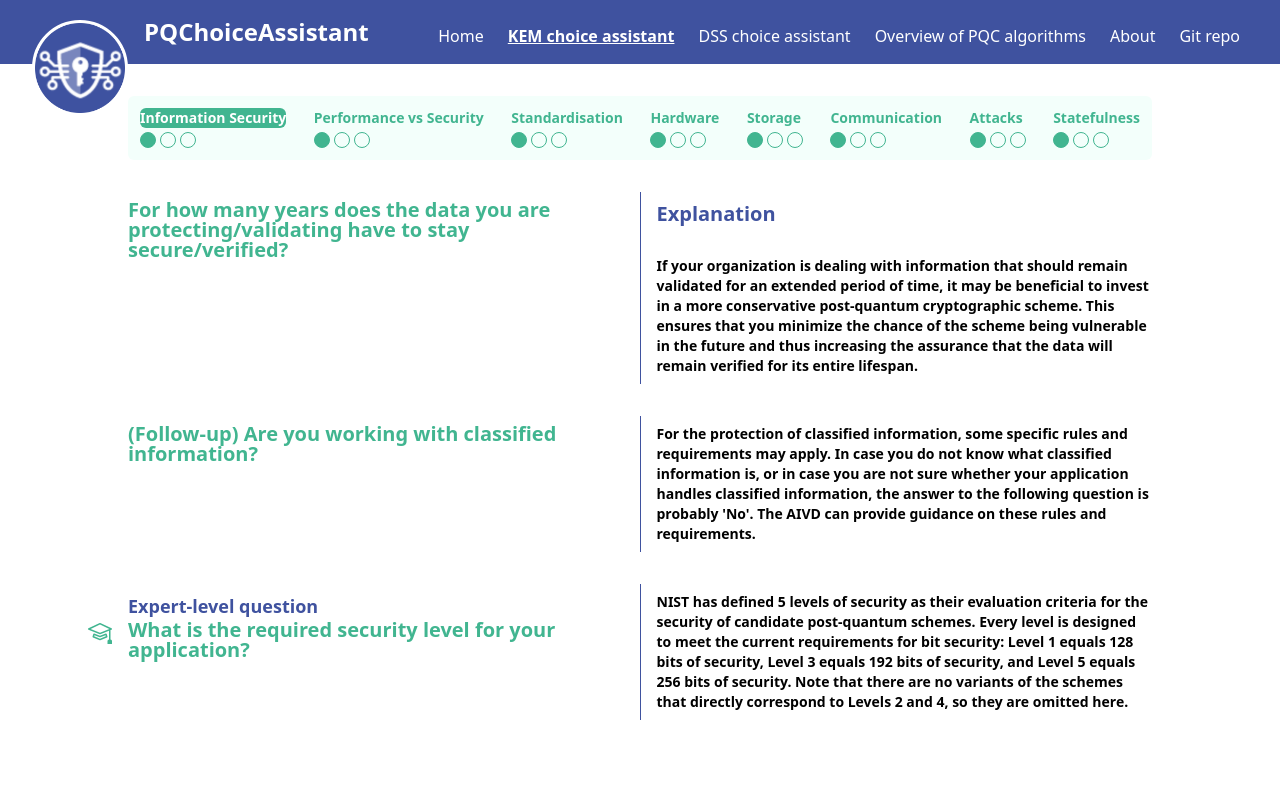
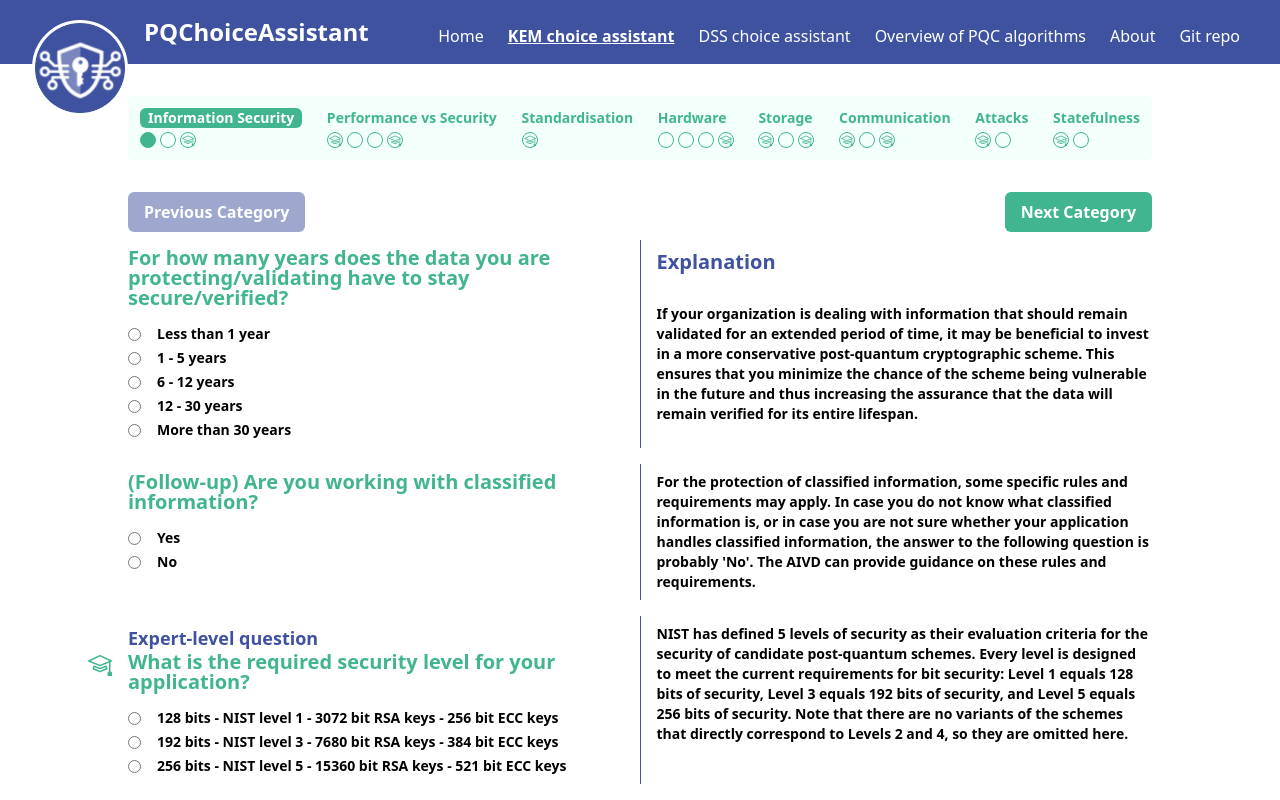
Before and after one commit to basvdl97/PQChoiceAssistant, a Vue app: page /kem in a window 1280 px wide. Built offline with nearby package versions, Linux system fonts and the light colour scheme.

Commit message:
desktop choice assistant: questoins/answers/next/prev/category/stepper

```diff
--- a/src/js/modules/generic/choice-assistant/ChoiceAssistantStandard.vue
+++ b/src/js/modules/generic/choice-assistant/ChoiceAssistantStandard.vue
@@ -2,16 +2,36 @@
     <!-- outer wrapper / spans full display to center the questionaire with some max width -->
     <div class="w-full relative flex justify-center mt-8">
         <!-- inner wrapper / contains the questionaire -->
-        <div class="w-full max-w-5xl flex flex-col gap-8">
+        <div class="w-full max-w-5xl">
             <!-- paginator -->
             <ChoiceAssistantStepperStandard
                 :questions="questions"
                 :current_question="current_question"
             />
 
+            <div class="mt-8 mb-2 w-full flex justify-between">
+                <!-- previous question button -->
+                <button
+                    @click="gotoPreviousCategory"
+                    :disabled="current_question[0] == 0"
+                    class="px-4 py-2 bg-primary text-white font-semibold rounded-md"
+                    :class="{ 'cursor-not-allowed opacity-50': current_question[0] == 0 }"
+                >
+                    Previous Category
+                </button>
 
-            <div v-for="question, i in questions[0].content" class="w-full flex gap-4">
+                <!-- next question button -->
+                <button
+                    @click="gotoNextCategory"
+                    :disabled="current_question[0] == questions.length - 1"
+                    class="px-4 py-2 bg-secondary text-white font-semibold rounded-md"
+                    :class="{ 'cursor-not-allowed opacity-50': current_question[0] == questions.length - 1 }"
+                >
+                    Next Category
+                </button>
+            </div>
 
+            <div v-for="question, i in questions[current_question[0]].content" class="w-full flex gap-4 mb-4  relative">
                 <!-- question & answers -->
                 <div class="flex-1 py-2">
                     <div v-if="question.expert_level" class="text-primary font-bold text-lg">
@@ -26,9 +46,20 @@
                         </div>
                         {{ question?.question?.EN }}
                     </h2>
+
+                    <!-- Answer choices -->
+                    <div class="w-full flex flex-col gap-1 mt-4">
+                        <div v-for="answer, k in question.answers" :key="k" class="flex gap-4 items-center">
+                            <input type="radio" :id="`question-${i}-answer-${k}`" class="text-secondary border-secondary focus:ring-secondary" />
+                            <label :for="`question-${i}-answer-${k}`" class="text-black font-semibold text-sm">
+                                {{ answer.text.EN }}
+                            </label>
+                        </div>
+                    </div>
                 </div>
+
                 <!-- devider -->
-                <div class="w-[1px] h-full bg-primary" />
+                <div class="w-[1px] flex-grow-0 bg-primary" />
 
                 <!-- description -->
                 <div class="flex-1 py-2 text-black font-semibold text-sm">
@@ -57,5 +88,14 @@
                 required: true,
             },
         },
+        emits: ['goto-next-question', 'goto-previous-question'],
+        methods: {
+            gotoNextCategory(){
+                this.current_question[0] += 1
+            },
+            gotoPreviousCategory(){
+                this.current_question[0] -= 1
+            }
+        }
     }
 </script>
--- /dev/null
+++ b/src/js/modules/generic/choice-assistant/ChoiceAssistantStandard/ChoiceAssistantMultipleChoiceStandard.vue
@@ -0,0 +1,16 @@
+<template>
+    <div>
+
+    </div>
+</template>
+
+<script>
+    export default {
+        props: {
+            answers: {
+                type: Object,
+                required: true,
+            },
+        },
+    }
+</script>
--- a/src/js/modules/generic/choice-assistant/ChoiceAssistantStandard/ChoiceAssistantStepperStandard.vue
+++ b/src/js/modules/generic/choice-assistant/ChoiceAssistantStandard/ChoiceAssistantStepperStandard.vue
@@ -4,8 +4,8 @@
         <div v-for="(question_category, i) in questions">
             <!-- category name -->
             <div>
-                <h3 class="text-sm font-semibold " :class="{
-                    'bg-secondary text-white rounded-md ': current_question[0] == i,
+                <h3 class="text-sm font-semibold" :class="{
+                    'bg-secondary text-white rounded-md  px-2': current_question[0] == i,
                     'text-secondary': current_question[0] != i,
 
                 }">
@@ -16,9 +16,14 @@
             <!-- category question balls -->
             <div class="flex gap-1 items-center mt-1" >
                 <!-- ball -->
-                <div v-for="(question, i) in questions[current_question[0]].content" :key="i" class="w-4 h-4 rounded-full border border-secondary" :class="{
-                    'bg-secondary': i == current_question[1]
-                }"></div>
+                <div v-for="(question, j) in questions[i].content" :key="i" class="w-4 h-4 rounded-full border border-secondary text-secondary leading-none flex items-center justify-center" :class="{
+                    'bg-secondary': i == current_question[0] && j == current_question[1],
+                }">
+                    <svg v-if="question?.expert_level" xmlns="http://www.w3.org/2000/svg" width="12" height="12" fill="currentColor" class="bi bi-mortarboard" viewBox="0 0 16 16">
+                        <path d="M8.211 2.047a.5.5 0 0 0-.422 0l-7.5 3.5a.5.5 0 0 0 .025.917l7.5 3a.5.5 0 0 0 .372 0L14 7.14V13a1 1 0 0 0-1 1v2h3v-2a1 1 0 0 0-1-1V6.739l.686-.275a.5.5 0 0 0 .025-.917zM8 8.46 1.758 5.965 8 3.052l6.242 2.913z"/>
+                        <path d="M4.176 9.032a.5.5 0 0 0-.656.327l-.5 1.7a.5.5 0 0 0 .294.605l4.5 1.8a.5.5 0 0 0 .372 0l4.5-1.8a.5.5 0 0 0 .294-.605l-.5-1.7a.5.5 0 0 0-.656-.327L8 10.466zm-.068 1.873.22-.748 3.496 1.311a.5.5 0 0 0 .352 0l3.496-1.311.22.748L8 12.46z"/>
+                    </svg>
+                </div>
             </div>
         </div>
     </div>
--- a/src/js/modules/pages/kempage/KEMPage.vue
+++ b/src/js/modules/pages/kempage/KEMPage.vue
@@ -1,12 +1,12 @@
 <template>
     <div class="hidden platform-viewport-breakpoint:block" >
-        <AssistantStandard
+        <ChoiceAssistantStandard
             :questions="questions"
             :current_question="current_question"
         />
     </div>
     <div class="block platform-viewport-breakpoint:hidden" >
-        <AssistantMobile
+        <ChoiceAssistantMobile
             :questions="questions"
             :current_question="current_question"
         />
@@ -16,13 +16,13 @@
 <script>
     import { questions } from '@/js/json/questions.js'
 
-    import AssistantStandard from '@/js/modules/generic/choice-assistant/ChoiceAssistantStandard.vue'
-    import AssistantMobile from '@/js/modules/generic/choice-assistant/ChoiceAssistantMobile.vue'
+    import ChoiceAssistantStandard from '@/js/modules/generic/choice-assistant/ChoiceAssistantStandard.vue'
+    import ChoiceAssistantMobile from '@/js/modules/generic/choice-assistant/ChoiceAssistantMobile.vue'
 
     export default {
         components: {
-            AssistantStandard,
-            AssistantMobile
+            ChoiceAssistantStandard,
+            ChoiceAssistantMobile
         },
         data(){
             return {
```
